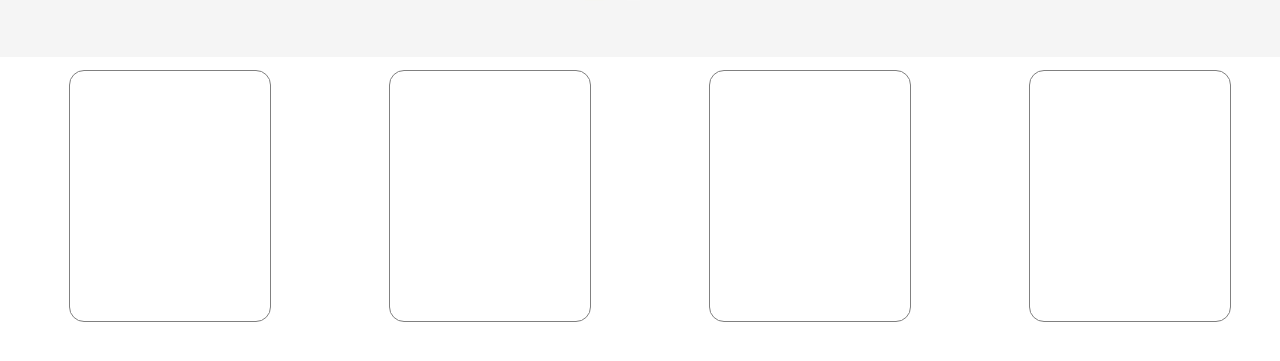
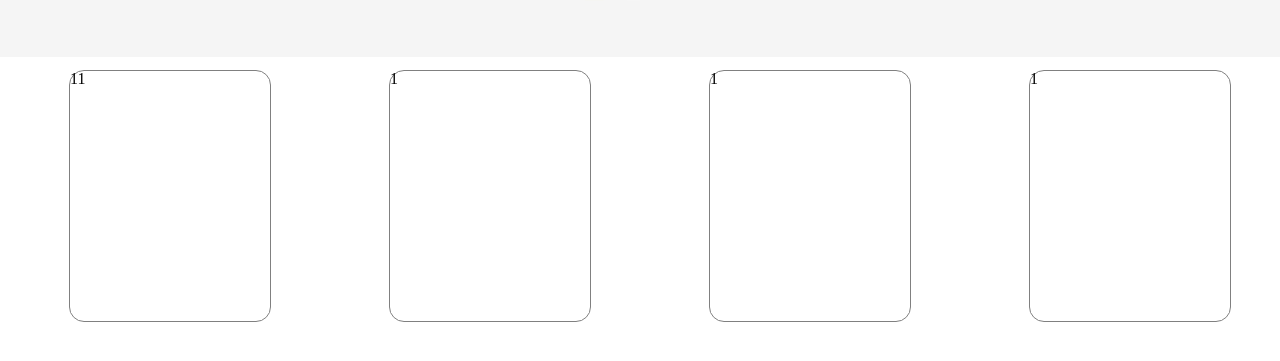
Before and after one commit to mnin97/Dream, a Next.js app: page /main in a window 1280 px wide. Shown: the part 373-734 px from the top of the page. Built offline with nearby package versions, Linux system fonts and the light colour scheme.

Commit message:
메인페이지 수정

```diff
--- a/app/main/page.js
+++ b/app/main/page.js
@@ -30,10 +30,11 @@ export default function MainPage() {
           <BannerImg src="/head.png"></BannerImg>
         </Slider>
         <StyleBookWrapper>
-          <StyleBook></StyleBook>
-          <StyleBook></StyleBook>
-          <StyleBook></StyleBook>
-          <StyleBook></StyleBook>
+          {/* 이미지 나오는 곳 */}
+          <StyleBook>11</StyleBook>
+          <StyleBook>1</StyleBook>
+          <StyleBook>1</StyleBook>
+          <StyleBook>1</StyleBook>
         </StyleBookWrapper>
       </MainWrapper>
     </>
--- a/app/submit/submit.style.js
+++ b/app/submit/submit.style.js
@@ -74,5 +74,5 @@ export const SubmitButton = styled.button`
   border: 1px solid #000000;
   font-weight: 500;
   color: #ffffff;
-  margin-left: 16px;
+  margin-left: 20px;
 `;
```
